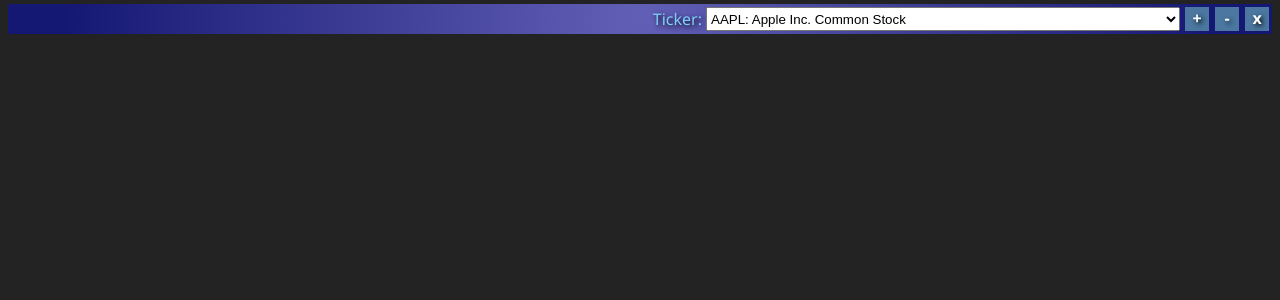
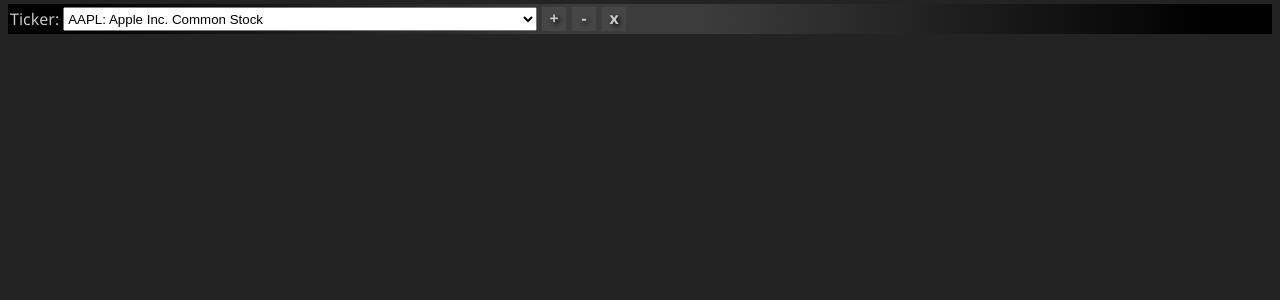
Before and after one commit to tummybunny/ts-trading, a React (Create React App) app: page / in a window 1280 px wide. Shown: the top 300 px of the page. Built offline with nearby package versions, Linux system fonts and the light colour scheme.

Commit message:
Change theme, fix double blinks

```diff
--- a/src/api/API.tsx
+++ b/src/api/API.tsx
@@ -451,8 +451,8 @@ const API = {
     return new Promise((resolve, reject) => {
       setInterval(() => {
         subs.forEach((s, instr) => {
-          const p = updateMockPrice(instr, prices.get(instr));
-          if (((Math.random() * 3) | 0) === 0) {
+          if (((Math.random() * 2) | 0) === 0) {
+            const p = updateMockPrice(instr, prices.get(instr));
             prices.set(instr, p);
             s.forEach((subscriber) => subscriber(p));
           }
--- a/src/components/DwPrices.tsx
+++ b/src/components/DwPrices.tsx
@@ -1,21 +1,31 @@
-import { memo, useEffect, useState } from "react";
+import { memo, useEffect, useRef, useState } from "react";
 import { MarketPrice } from "../contexts/MarketDataContext";
 
 type HitTake = "hit" | "take" | null;
 //let timer: NodeJS.Timer | null = null;
 let lastMid: number | null | undefined = null;
 
-const repeatInterval = (num: number, delay: number, action: () => void) => {
-  if (num - 1 >= 0) {
-    setTimeout((countDown) => {
-      action();
-      repeatInterval(countDown, delay, action)
-    }, delay, num - 1);
-  }
-};
+type BlinkRepeat = {t: NodeJS.Timeout | null, c: number};
 
 const DwPrices = (props: { price: MarketPrice | null }) => {
   const [baBlinks, setBaBlinks] = useState({ b: 0, a: 0 });
+  const blinkRepeat = useRef<BlinkRepeat>({t: null, c: 0});
+
+  const repeatInterval = (br: BlinkRepeat, delay: number, action: () => void) => {
+    if (br === blinkRepeat.current && br.c - 1 >= 0) {
+      br.c = br.c - 1;
+      br.t = setTimeout(() => {
+        action();
+        repeatInterval(br, delay, action)
+      }, delay);
+    }
+  };
+
+  const restartBlink = (ctr: number) => {
+    blinkRepeat.current.t && clearTimeout(blinkRepeat.current.t);
+    blinkRepeat.current.t = null;
+    blinkRepeat.current.c = ctr
+  }
 
   useEffect(() => {
     let mid1 = lastMid;
@@ -25,16 +35,18 @@ const DwPrices = (props: { price: MarketPrice | null }) => {
 
     switch (ht) {
       case "hit":
-        setBaBlinks({ b: 5, a: 0 });
-        repeatInterval(7, 200, () => {
+        setBaBlinks({ b: 7, a: 0 });
+        restartBlink(7);
+        repeatInterval(blinkRepeat.current, 200, () => {
           setBaBlinks((ba) => {
             return { ...ba, b: Math.max(0, ba.b - 1) };
           });
         });
         break;
       case "take":
-        setBaBlinks({ b: 0, a: 5 });
-        repeatInterval(7, 200, () => {
+        setBaBlinks({ b: 0, a: 7 });
+        restartBlink(7);
+        repeatInterval(blinkRepeat.current, 200, () => {
           setBaBlinks((ba) => {
             return { ...ba, a: Math.max(0, ba.a - 1) };
           });
--- a/src/styles/main.css
+++ b/src/styles/main.css
@@ -1,33 +1,33 @@
 .theme1 {
   --font-size: 13px;
-  --text-color: rgb(125, 207, 255);
+  --text-color: rgb(200, 200, 200);
   --background-color: rgb(35, 35, 36);
   --meta-color: rgb(255, 255, 255);
-  --meta-bgcolor: rgb(141, 141, 141);
-  --window-color: rgb(11, 4, 115);
-  --window-color1: rgb(21, 24, 115);
-  --window-color2: rgb(98, 95, 182);
-  --bid-ask-color: rgb(179, 227, 255);
-  --bid-ask-bgcolor: rgb(37, 124, 255);
+  --meta-bgcolor: rgb(50, 50, 50);
+  --window-color: rgb(40, 40, 40);
+  --window-color1: rgb(60, 60, 60);
+  --window-color2: rgb(0, 0, 0);
+  --bid-ask-color: rgb(200, 200, 200);
+  --bid-ask-bgcolor: rgb(20, 20, 20);
   --blink-bid-ask-color: rgb(255, 255, 255);
   --blink-bid-bgcolor: rgb(0, 209, 14);
   --blink-ask-bgcolor: rgb(207, 0, 35);
-  --depth-bgcolor: rgb(0, 2, 32);
+  --depth-bgcolor: rgb(20, 20, 20);
   --depth-bid-bgcolor: rgb(10, 70, 10);
   --depth-bid-color: rgb(50, 255, 50);
   --depth-ask-bgcolor: rgb(70, 10, 10);
   --depth-ask-color: rgb(255, 97, 97);
-  --w3d-top-color: rgb(82, 115, 177);
-  --w3d-left-color: rgb(82, 104, 177);
-  --w3d-right-color: rgb(40, 59, 88);
-  --w3d-bottom-color: rgb(40, 59, 88);
+  --w3d-top-color: rgb(110, 110, 110);
+  --w3d-left-color: rgb(80, 80, 80);
+  --w3d-right-color: rgb(10, 10, 10);
+  --w3d-bottom-color: rgb(10, 10, 10);
   --w3d-shadow: rgb(0, 0, 0);
-  --button-color: white;
-  --button-bgcolor: rgb(75, 119, 160);
+  --button-color: rgb(200, 200, 200);
+  --button-bgcolor: rgb(70,70,70);
   --button-hover-color: white;
-  --button-hover-bgcolor: rgb(20, 50, 110);
+  --button-hover-bgcolor: rgb(80,80,80);
   --input-color: white;
-  --input-bgcolor: rgb(39, 61, 82);
+  --input-bgcolor: rgb(30, 30, 30);
 }
 
 /* width */
@@ -73,11 +73,11 @@ body {
   background: var(--window-color);
   background: radial-gradient(
     circle,
-    var(--window-color2) 0%,
-    var(--window-color1) 91%
+    var(--window-color1) 10%,
+    var(--window-color2) 90%
   );
   text-shadow: 2px 2px 5px var(--w3d-shadow);
-  justify-content: right;
+  justify-content: left;
   align-items: center;
 
   .menu-button {
@@ -152,7 +152,7 @@ body {
 
 .deal-window-prices {
   position: relative;
-  height: 55px;
+  height: 95px;
   display: block;
   font-weight: bolder;
   div {
@@ -164,28 +164,28 @@ body {
     text-shadow: 1px 1px 3px var(--w3d-shadow);
   }
   .bid {
-    height: 50px;
+    height: 90px;
     width: 50%;
     left: 0px;
     text-align: left;
-    padding-top: 5px;
+    padding-top: 30px;
     padding-left: 5px;
     color: var(--bid-ask-color);
     border: 2px solid;
     border-color: var(--background-color);
-    font-size: 1.3em;
+    font-size: 2em;
   }
   .ask {
-    height: 50px;
+    height: 90px;
     width: 50%;
     left: 50%;
     text-align: right;
-    padding-top: 5px;
+    padding-top: 30px;
     padding-right: 5px;
     color: var(--bid-ask-color);
     border: 2px solid;
     border-color: var(--background-color);
-    font-size: 1.3em;
+    font-size: 2em;
   }
   .mid {
     width: 100px;
```
Also changed, not shown: public/screenshot1.jpg.
